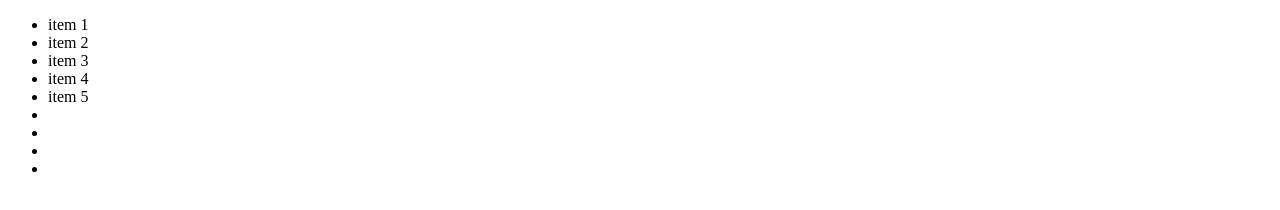
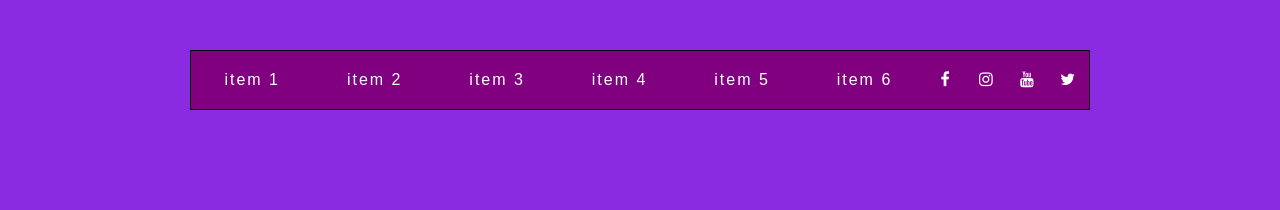
Before and after one commit to BilalAriff/What-the-Flex-Pure-Flex-Navigation-Code-Along---Toturial-14-of-20, a plain HTML site: page index.html in a window 1280 px wide. Drawn offline with Linux system fonts and the light colour scheme; files that its build step writes are made by us from their sources.

Commit message:
major bugs fixed

```diff
--- a/css/style.css
+++ b/css/style.css
@@ -0,0 +1,73 @@
+html {
+    box-sizing: border-box;
+}
+
+*, *:before, *:after {
+    box-sizing: inherit;
+}
+
+body {
+    font-family: sans-serif;
+    margin: 0;
+    background-color: blueviolet;
+}
+
+a {
+    color: white;
+    font-weight: 100;
+    letter-spacing: 2px;
+    text-decoration: none;
+    background: purple;
+    /* opacity: 1; */
+    padding: 20px 5px;
+    display: inline-block;
+    width: 100%;
+    text-align: center;
+    transition: all 0.5s;
+}
+
+a:hover {
+    background: white;
+    color: purple;
+}
+
+.wrapper  {
+    max-width: 1000px;
+    margin: 0 auto;
+    padding: 50px;
+}
+
+/* Flex Container */
+
+.flex-nav ul {
+    border: 1px solid black;
+    list-style: none;
+    /* display: inline-block; */
+    margin: 0;
+    padding: 0;
+    display: flex;
+}
+
+.flex-nav li {
+    flex: 3;
+}
+
+.flex-nav .social {
+    flex: 1;
+}
+
+/* Responsive Queries */
+
+@media all and (max-width:1000px) {
+    .flex-nav ul {
+        flex-wrap: wrap;
+    }
+
+    .flex-nav li {
+        flex: 1 1 50%;
+    }
+}
+
+@media all and (max-width: 500px) {
+
+}
--- a/index.html
+++ b/index.html
@@ -6,7 +6,7 @@
     <title>Pure Flex Navigation, Code Along! - Toturial 14 of 20</title>
     <meta name="viewport" content="width=device-width, initial-scale=1">
     <!-- My CSS Styling -->
-    <link rel="stylesheet" type="text/css" media="screen" href="style.css">
+    <link rel="stylesheet" type="text/css" media="screen" href="css/style.css">
     <!-- Fa Fa icons -->
     <link rel="stylesheet" href="https://cdnjs.cloudflare.com/ajax/libs/font-awesome/4.7.0/css/font-awesome.min.css">
 
@@ -15,15 +15,16 @@
     <div class="wrapper">
         <nav class="flex-nav">
             <ul>
-                <li>item 1</li>
-                <li>item 2</li>
-                <li>item 3</li>
-                <li>item 4</li>
-                <li>item 5</li>
-                <li class="social"></li>
-                <li class="social"></li>
-                <li class="social"></li>
-                <li class="social"></li>
+                <li><a href="#">item 1</a></li>
+                <li><a href="#">item 2</a></li>
+                <li><a href="#">item 3</a></li>
+                <li><a href="#">item 4</a></li>
+                <li><a href="#">item 5</a></li>
+                <li><a href="#">item 6</a></li>
+                <li class="social"><a href="#"><i class="fa fa-facebook"></i></a></li>
+                <li class="social"><a href="#"><i class="fa fa-instagram"></i></a></li>
+                <li class="social"><a href="#"><i class="fa fa-youtube"></i></a></li>
+                <li class="social"><a href="#"><i class="fa fa-twitter"></i></a></li>
             </ul>
         </nav>
     </div>
```
